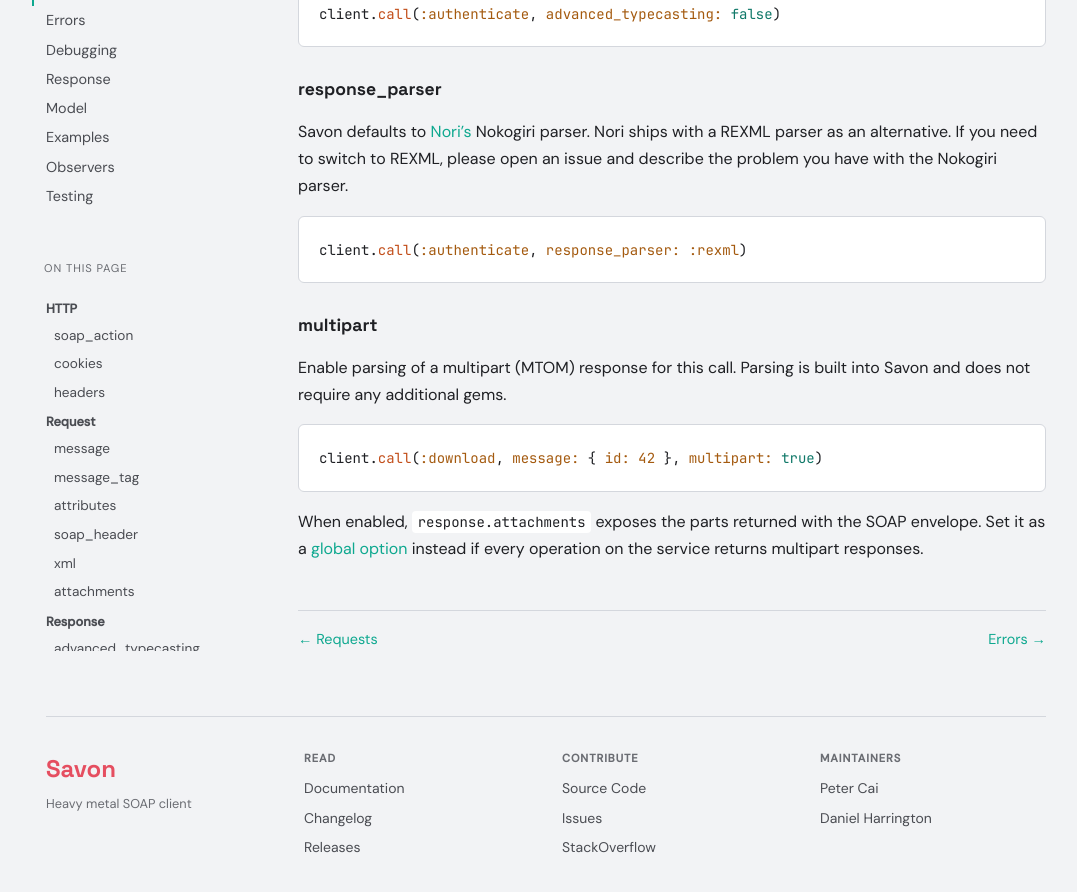
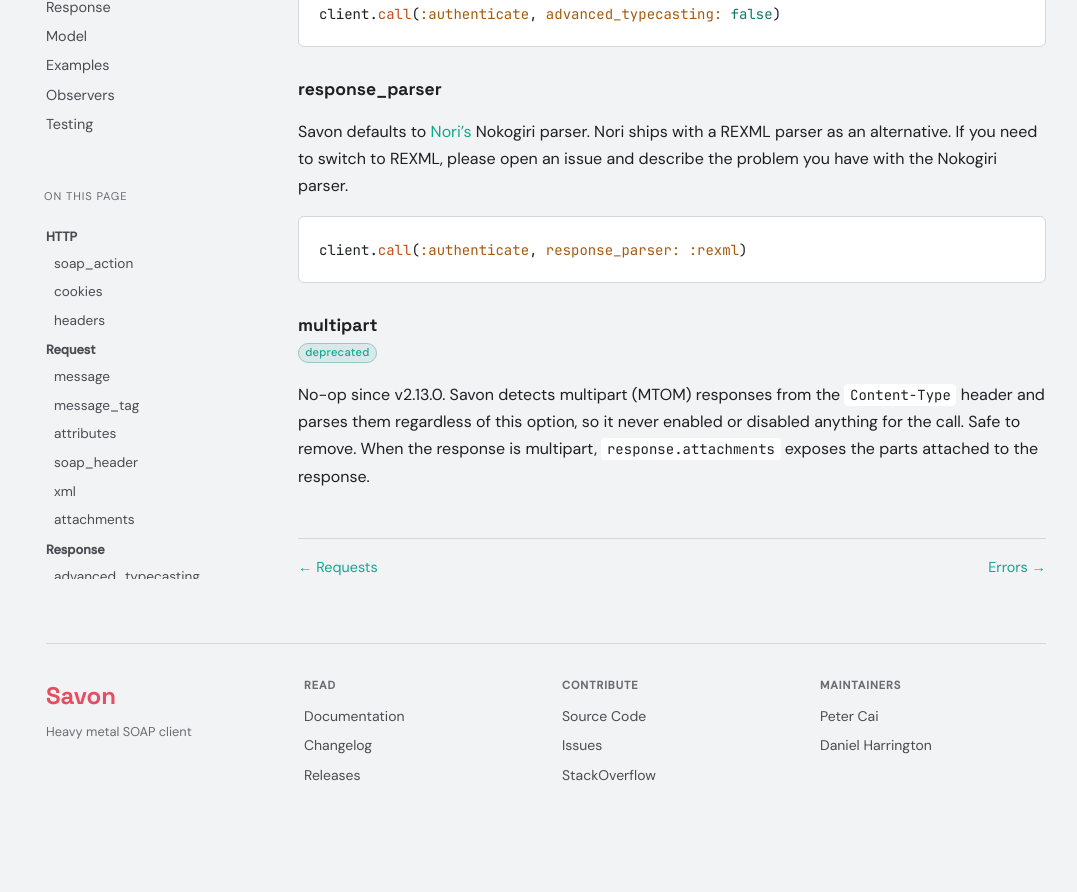
Before and after one commit to savonrb/savonrb.github.io, a Jekyll site: the page built from version2/locals.md, in a window 1280 px wide and 900 px high, scrolled down 5835 px. Shown: the top 892 px of the window, without its empty margins (94-1171 px from the left). Built offline with Jekyll 4.4.1, drawn with Linux system fonts in a browser that asks for light colours; after the commit the page ends 6662 px from its top, so only the background shows below that.

Commit message:
Deprecate multipart options

````diff
--- a/version2/locals.md
+++ b/version2/locals.md
@@ -255,10 +255,9 @@
 
 ### multipart
 
-Enable parsing of a multipart (MTOM) response for this call. Parsing is built into Savon and does not require any additional gems.
+<p class="option-badge-row"><span class="option-badge option-badge-deprecated">deprecated</span></p>
 
-``` ruby
-client.call(:download, message: { id: 42 }, multipart: true)
-```
-
-When enabled, `response.attachments` exposes the parts returned with the SOAP envelope. Set it as a [global option](/version2/globals.html) instead if every operation on the service returns multipart responses.
+No-op since v2.13.0. Savon detects multipart (MTOM) responses from the `Content-Type`
+header and parses them regardless of this option, so it never enabled or disabled
+anything for the call. Safe to remove. When the response is multipart, `response.attachments`
+exposes the parts attached to the response.
````
Also changed, not shown: version2/globals.md (+5 -6 lines).
